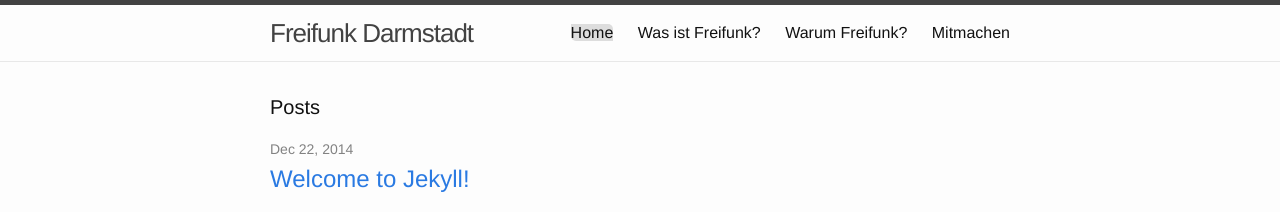
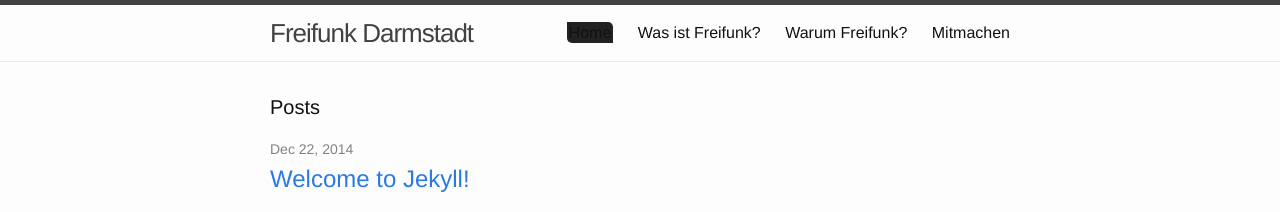
Before and after one commit to mdrenger/darmstadt.freifunk.net, a Jekyll site: the page built from pages/index.html, in a window 1280 px wide. Shown: the top 212 px of the page. Built offline with Jekyll 4.4.1, drawn with Linux system fonts in a browser that asks for light colours.

Commit message:
fixed styling to site-nav active class

```diff
--- a/_sass/_layout.scss
+++ b/_sass/_layout.scss
@@ -40,12 +40,6 @@
             margin-left: 20px;
         }
 	}
-
-    .active {
-		background: #dddddd;
-		border-top-right-radius: 5px;
-		border-bottom-left-radius: 5px;
-    }
 
     @include media-query($on-palm) {
         position: absolute;
@@ -92,6 +86,13 @@
     }
 }
 
+.active {
+	background: #222222;
+	color: #ffffff;
+	padding: 2px;
+	border-top-right-radius: 5px;
+	border-bottom-left-radius: 5px;
+}
 
 
 /**
```
